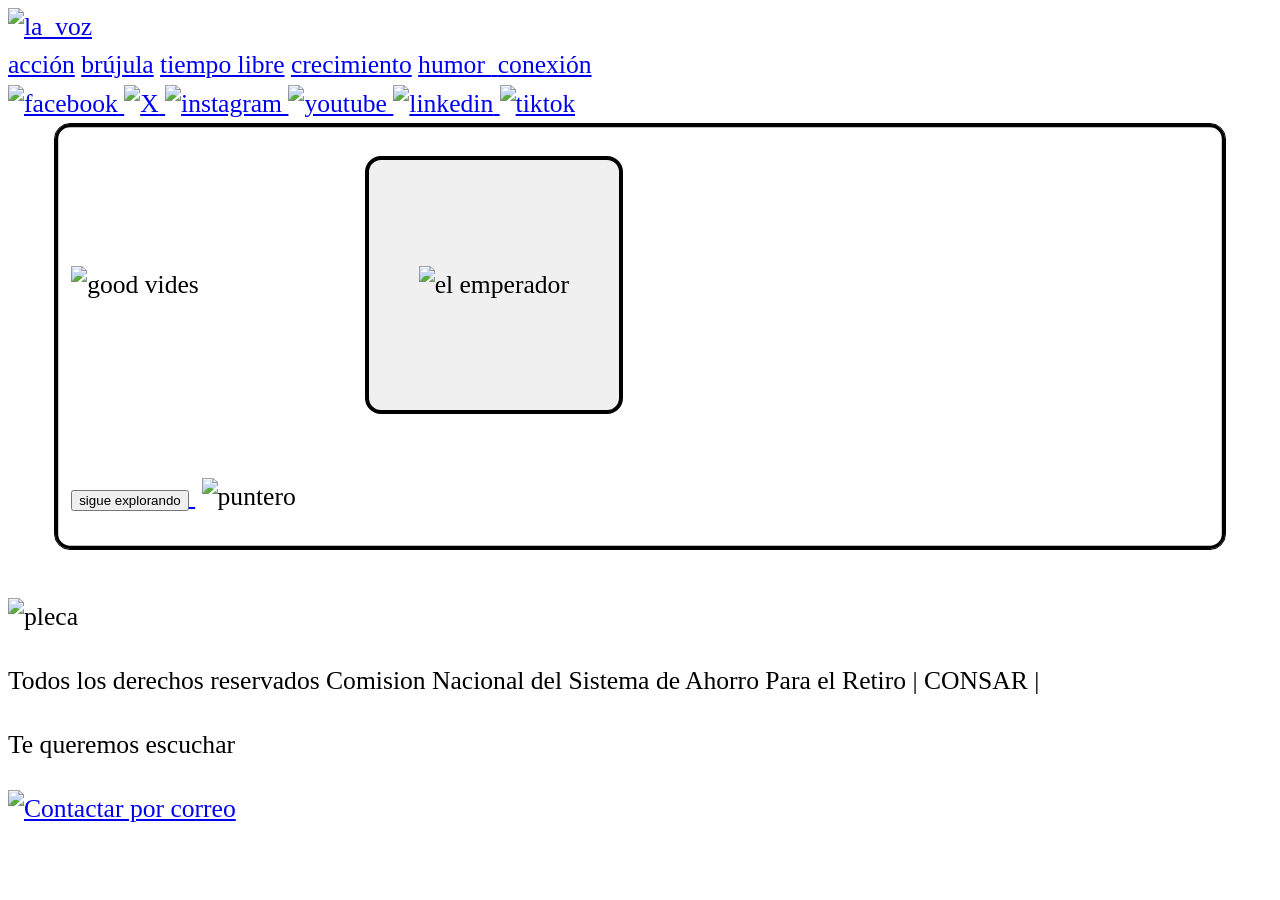
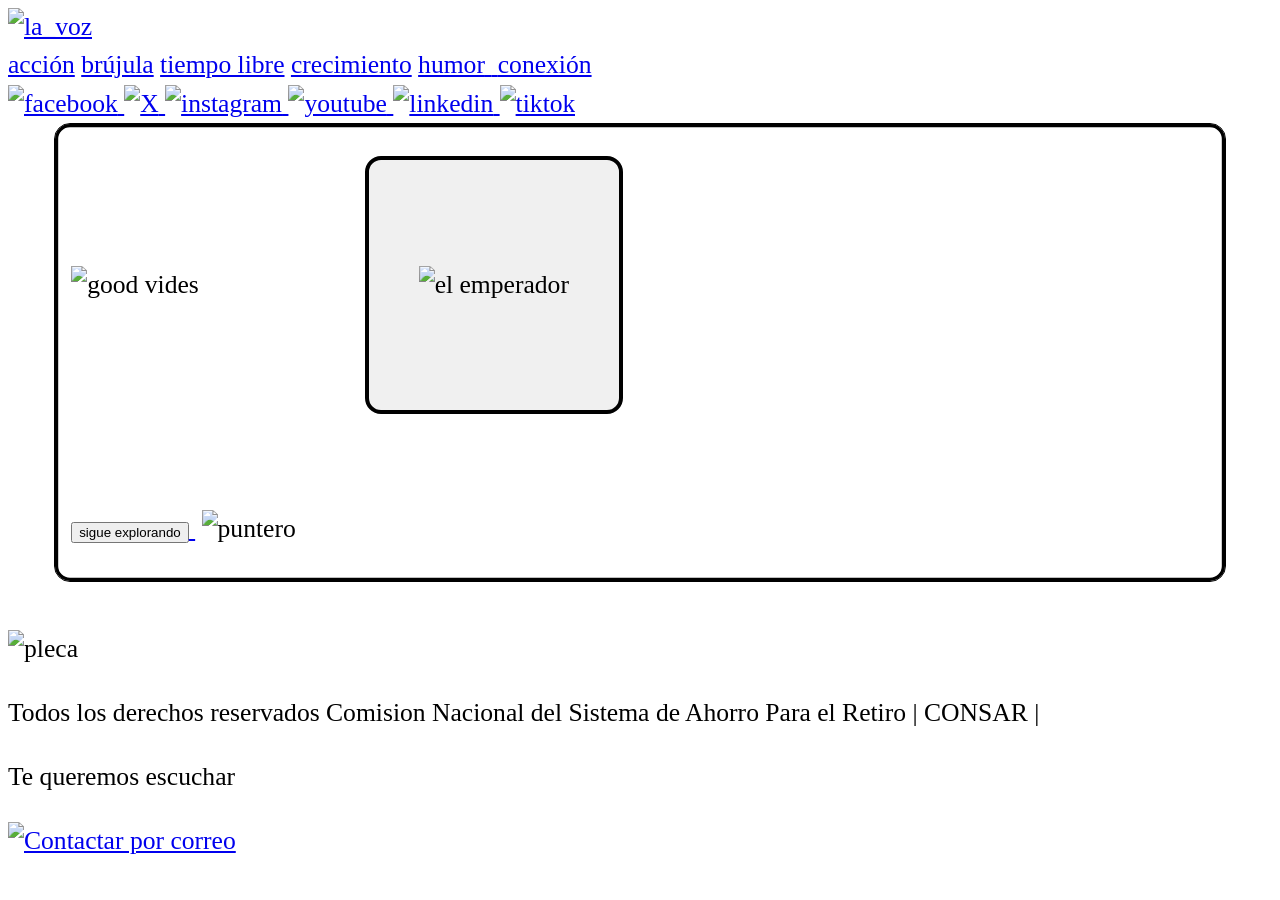

actualizacion

--- a/css/humor.css
+++ b/css/humor.css
@@ -175,6 +175,7 @@
 @media (min-width: 768px) {
     .boton__puntero {
         grid-column: 1/2;
-        grid-row: 3/4;
+        grid-row: 4/4;
+
     }
 }
